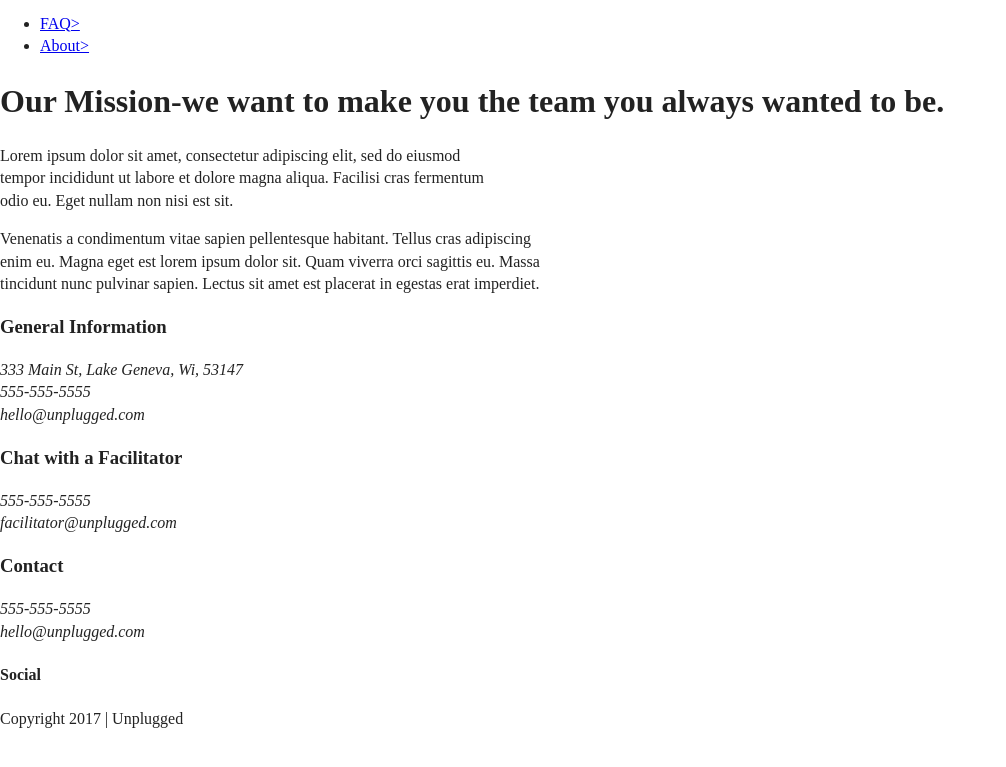
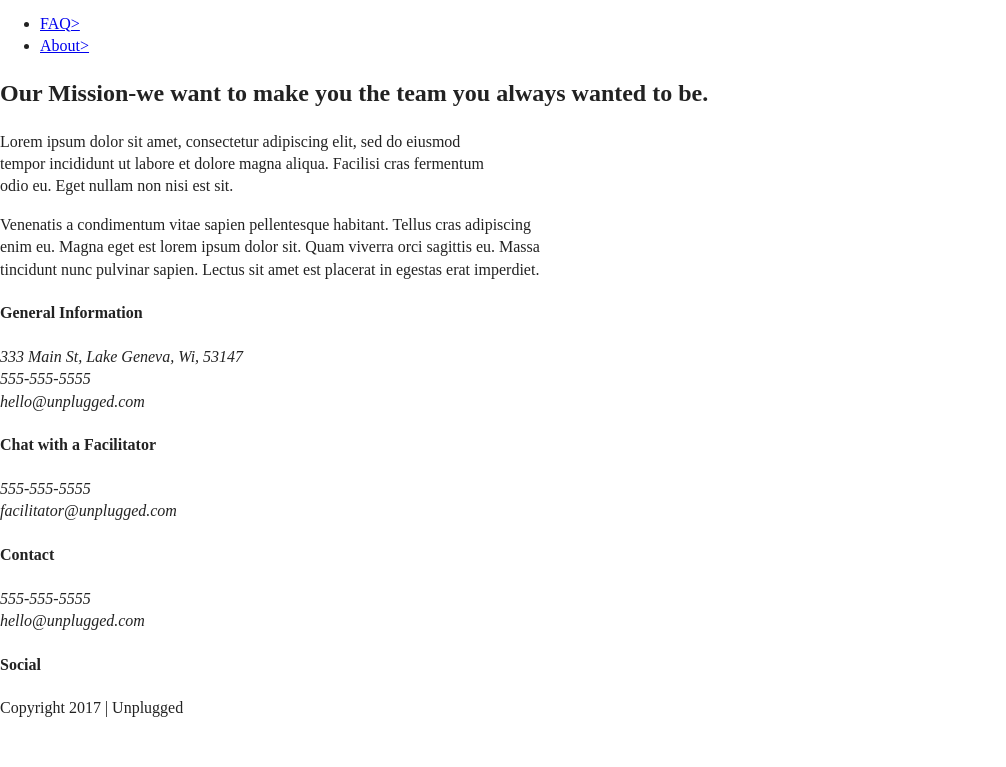
Before and after one commit to Jamie-WJ/unplugged-retreat, a website: page about/index.html in a window 1280 px wide. Shown: the part 27-794 px from the top of the page, without its empty margins (0-1006 px from the left). Drawn offline with Linux system fonts and the light colour scheme.

```diff
--- a/about/index.html
+++ b/about/index.html
@@ -3,7 +3,7 @@
 
 <head>
   <meta charset="utf-8">
-  <title></title>
+  <title>Unplugged Retreat | About</title>
   <meta name="description" content="">
   <meta name="viewport" content="width=device-width, initial-scale=1">
 
@@ -43,7 +43,7 @@
       <section class="mission">
         <div class="content-wrapper">
           <div class="mission-content">
-            <h1>Our Mission-we want to make you the team you always wanted to be.</h1>
+            <h2>Our Mission-we want to make you the team you always wanted to be.</h2>
               <p>Lorem ipsum dolor sit amet, consectetur adipiscing elit, sed do eiusmod<br>
                  tempor incididunt ut labore et dolore magna aliqua. Facilisi cras fermentum<br>
                  odio eu. Eget nullam non nisi est sit.</p>
@@ -63,7 +63,7 @@
     <section class="contact-section">
       <div class="content-wrapper">
         <div class="general-info">
-          <h3>General Information</h3>
+          <h4>General Information</h4>
             <address>
             <p>333 Main St, Lake Geneva, Wi, 53147<br>
                555-555-5555<br>
@@ -72,7 +72,7 @@
         </div>
 
           <div class="chat-info">
-            <h3>Chat with a Facilitator</h3>
+            <h4>Chat with a Facilitator</h4>
               <address>
                 <p>555-555-5555<br>
                  facilitator@unplugged.com</p>
@@ -87,7 +87,7 @@
   <div class="content-wrapper">
     <div class="footer-content">
       <div class="contact">
-        <h3>Contact</h3>
+        <h4>Contact</h4>
         <address>
           <p> 555-555-5555<br>
               hello@unplugged.com</p>
```
